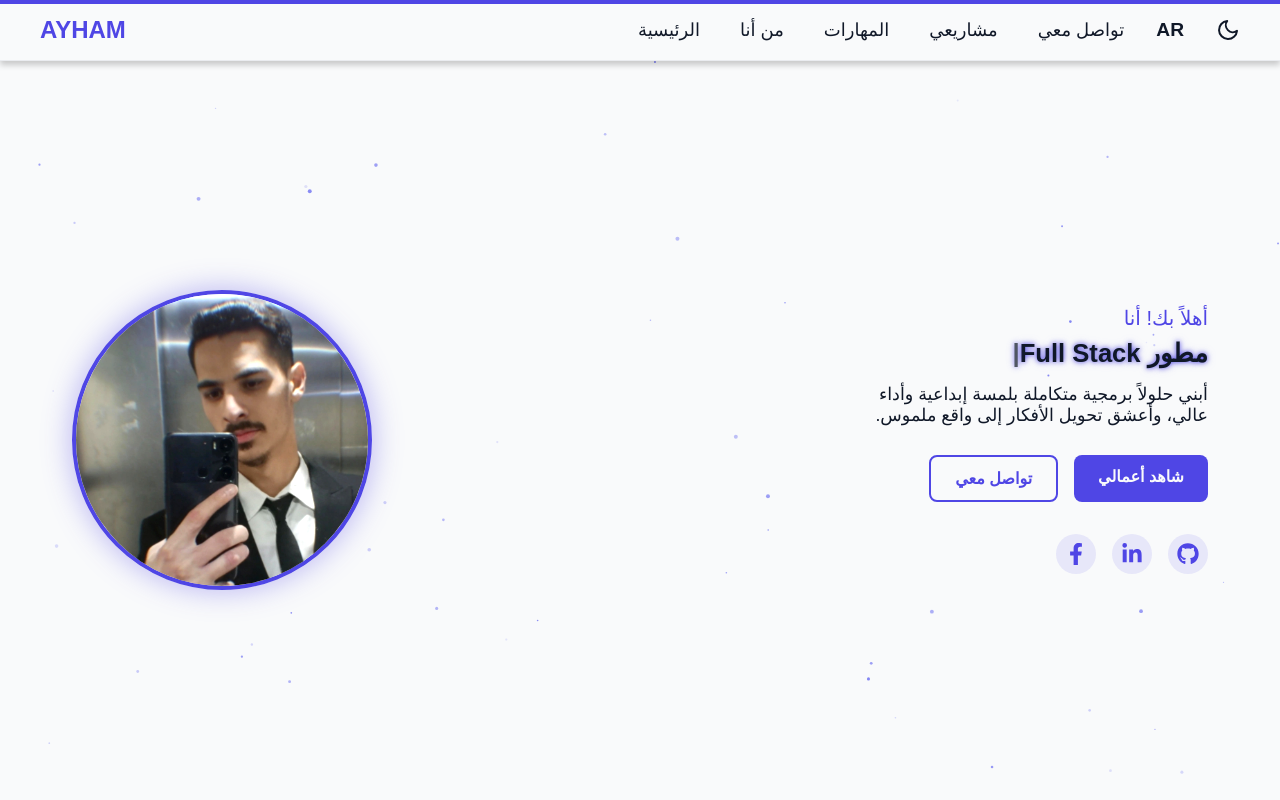
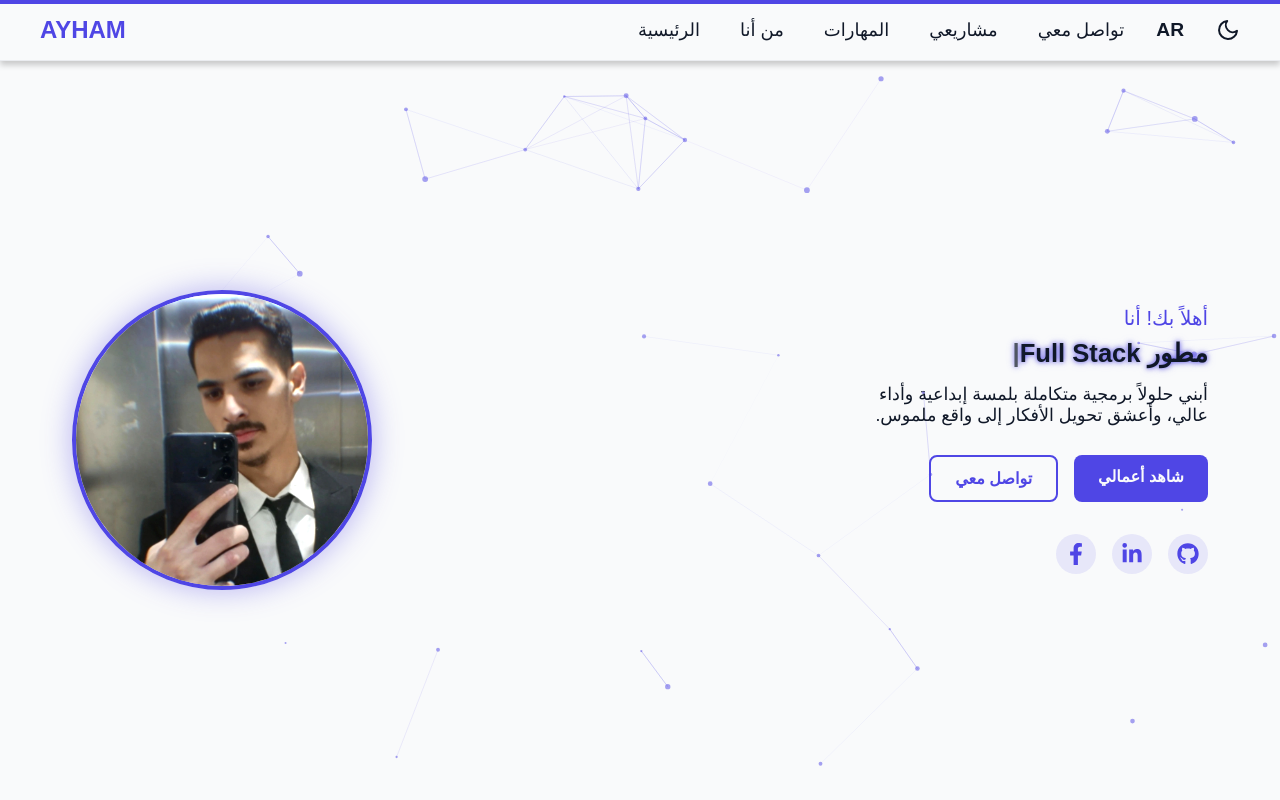
Before and after one commit to Ayham1najeb/portfolio-ayham, a React (Vite) app: page / in a window 1280 px wide. Shown: the top 800 px of the page. Built offline with nearby package versions, Linux system fonts and the light colour scheme.

Commit message:
Update background to professional Tech Network look instead of bubbles

```diff
--- a/src/components/ParticlesBackground.jsx
+++ b/src/components/ParticlesBackground.jsx
@@ -26,34 +26,39 @@ const ParticlesBackground = () => {
             events: {
                 onHover: {
                     enable: true,
-                    mode: "bubble",
+                    mode: "grab", // Connects lines to mouse
                 },
                 resize: true,
             },
             modes: {
-                bubble: {
-                    distance: 200,
-                    duration: 2,
-                    size: 3,
-                    opacity: 0.8,
+                grab: {
+                    distance: 150,
+                    links: {
+                        opacity: 0.4,
+                        color: "#4F46E5",
+                    },
                 },
             },
         },
         particles: {
             color: {
-                value: "#6366F1", // Indigo color visible in both light and dark mode
+                value: "#4F46E5", // Professional Indigo color
             },
             links: {
-                enable: false, // No links, just stars
+                color: "#4F46E5",
+                distance: 150,
+                enable: true, // Connects the dots with lines!
+                opacity: 0.2,
+                width: 1,
             },
             move: {
                 direction: "none",
                 enable: true,
                 outModes: {
-                    default: "out",
+                    default: "bounce",
                 },
-                random: true,
-                speed: 0.2, // Very calm and slow movement
+                random: false,
+                speed: 1, // Smooth, deliberate movement
                 straight: false,
             },
             number: {
@@ -61,22 +66,16 @@ const ParticlesBackground = () => {
                     enable: true,
                     area: 800,
                 },
-                value: 120,
+                value: 80, // Perfect balance for a network look
             },
             opacity: {
-                value: { min: 0.1, max: 0.8 },
-                animation: {
-                    enable: true,
-                    speed: 0.5,
-                    minimumValue: 0.1,
-                    sync: false
-                } // Twinkling effect
+                value: 0.5,
             },
             shape: {
                 type: "circle",
             },
             size: {
-                value: { min: 0.5, max: 2 }, // Small stars
+                value: { min: 1, max: 3 },
             },
         },
         detectRetina: true,
```
